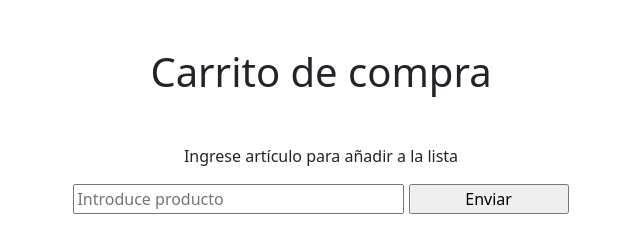
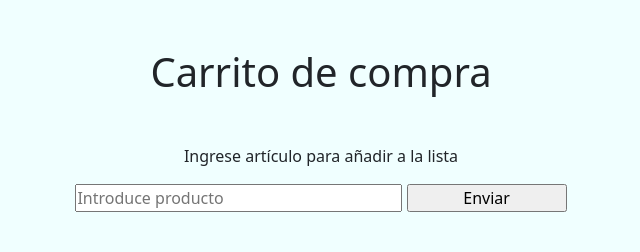
Before and after one commit to jomicar15/listaCompra, a plain HTML site: page index.html in a window 1280 px wide. Shown: the whole page, without its empty margins (319-959 px from the left). Drawn offline with nearby package versions, Linux system fonts and the light colour scheme.

Commit message:
add files

```diff
--- /dev/null
+++ b/css/main.css
@@ -0,0 +1,8 @@
+*{
+    margin: 0;
+    padding: 0;
+}
+
+body{
+    background-color:azure;
+}
--- a/index.html
+++ b/index.html
@@ -8,7 +8,10 @@
 	<title></title>
 	<link href="https://cdn.jsdelivr.net/npm/bootstrap@5.0.2/dist/css/bootstrap.min.css" rel="stylesheet" integrity="sha384-EVSTQN3/azprG1Anm3QDgpJLIm9Nao0Yz1ztcQTwFspd3yD65VohhpuuCOmLASjC" crossorigin="anonymous">
 	<!-- CSS only -->
+
 		<link rel="stylesheet" href="https://cdn.jsdelivr.net/npm/bootstrap-icons@1.6.1/font/bootstrap-icons.css">
+		<link rel="stylesheet" href="css/main.css">
+
 </head>
 <body>
 
```
